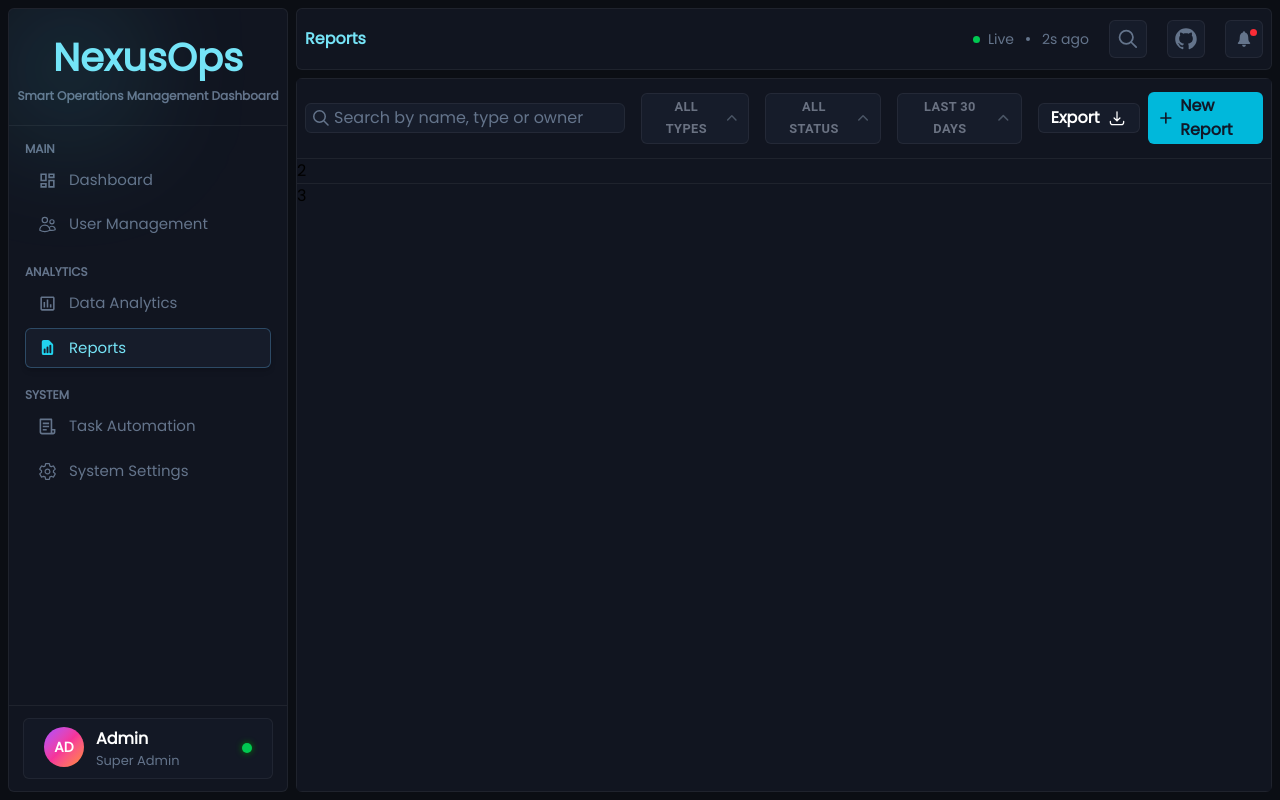
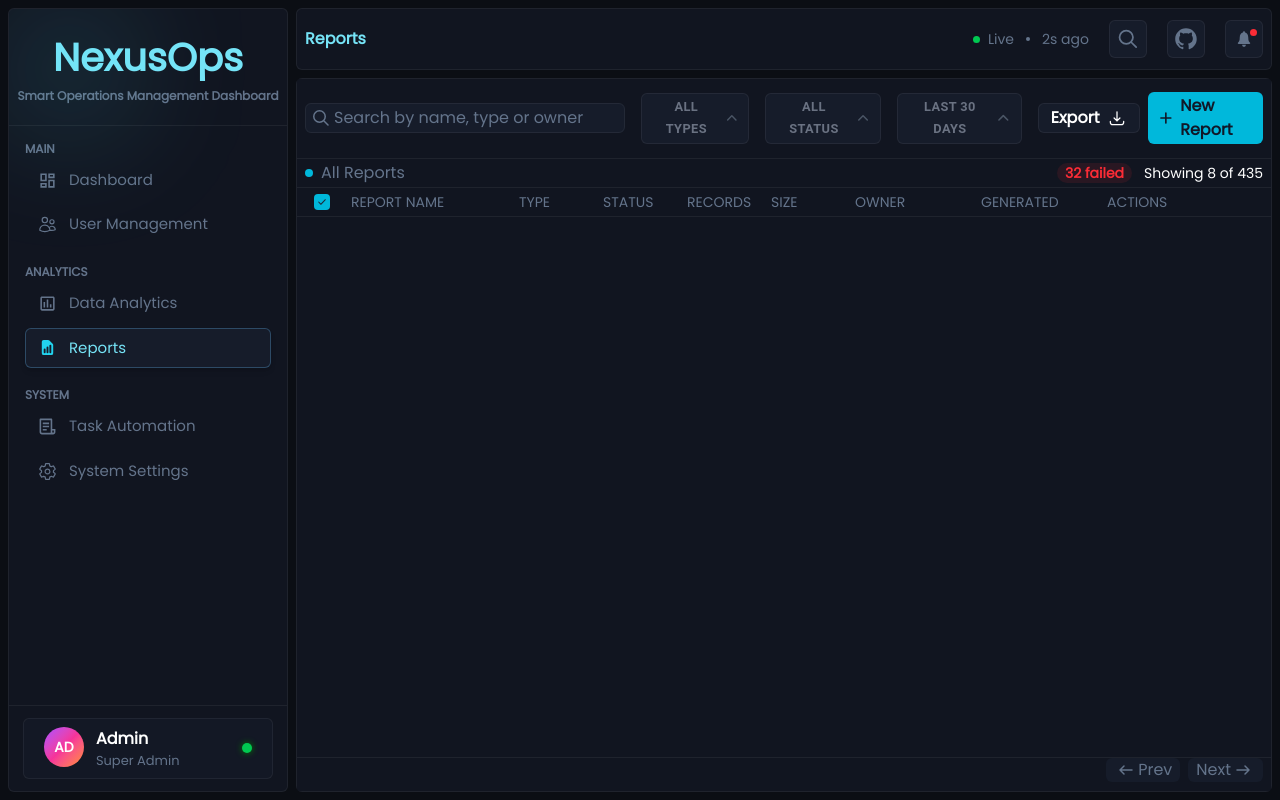
Before and after one commit to Khageswar-M/NexusOps-fe, a React (Vite) app: page /reports in a window 1280 px wide. Built offline with nearby package versions, Linux system fonts and the light colour scheme.

Commit message:
done with report table header

```diff
--- a/src/pages/AsideTabs/Reports.jsx
+++ b/src/pages/AsideTabs/Reports.jsx
@@ -4,8 +4,11 @@ import Arrow from '../../assets/ArrowUpDown.svg?react';
 import CustomizedMenu from "../../components/UserManagementCmp/CustomizedMenu";
 import DropDown from "../../components/DropDown";
 import { reportType, statusType, lastDay } from "../../config/RawData";
+import OnlineTag from "../../components/OnlineTag";
 import Download from '../../assets/Download.svg?react';
 import Plus from '../../assets/Plus.svg?react';
+import ArrowPrevNext from '../../assets/Arrow.svg?react';
+import CheckIcon from '../../assets/Check.svg?react';
 // redux
 import { useDispatch } from "react-redux";
 import { setTitle } from "../../redux/appSlice";
@@ -20,9 +23,11 @@ const Reports = () => {
   const [rolesAnchorE1, setRolesAnchorE1] = useState(null);
   const rolesOpen = Boolean(rolesAnchorE1);
 
+  const [checkAll, setCheckAll] = useState(true);
+
   return (
     <div
-      className="bg-surface h-full border border-border"
+      className="bg-surface h-full border border-border overflow-hidden"
     >
       {/* ROW ONE */}
       <div className="border-b border-border flex flex-row items-center p-2 w-full gap-2 overflow-y-auto">
@@ -71,10 +76,65 @@ const Reports = () => {
       </div>
 
       {/* ROW TWO */}
-      <div className="border-b border-border">2</div>
+      <div className="border-b border-border px-2 py-0.5 flex items-center justify-between">
+        <div className="flex flex-row items-center gap-2">
+          <OnlineTag diameter={8} bgColor={"cyan"}/>
+          <div className="text-text-muted">All Reports</div>
+        </div>
+
+        <div className="flex flex-row items-center gap-3">
+          <div className="text-sm text-red-500 bg-red-500/10 px-2 rounded-full font-bold">
+            32 failed
+          </div>
+          <div className="text-white text-sm">
+            Showing 8 of 435
+          </div>
+        </div>
+      </div>
 
       {/* ROW THREE */}
-      <div className="">3</div>
+      <div className="h-full flex flex-col">
+        {/* TABLE */}
+        <div className="h-[80%]">
+          {/* TABLE ROW */}
+          <div className="grid grid-rows-1 grid-cols-[0.5fr_2fr_1fr_1fr_1fr_1fr_1.5fr_1.5fr_2fr] border-b border-border p-1">
+            {
+              [
+                '',
+                'REPORT NAME',
+                'TYPE',
+                'STATUS',
+                'RECORDS',
+                'SIZE',
+                'OWNER',
+                'GENERATED',
+                'ACTIONS'
+              ].map((item, i) => (
+                  item === '' ? (
+                    <div className={`h-4 w-4  ${checkAll ? "bg-cyan-500" : "bg-gray-800"} m-auto rounded-sm cursor-pointer flex items-center justify-center`}
+                      onClick={() => setCheckAll(prev => !prev)}
+                    >
+                      {
+                        checkAll && <CheckIcon className="w-5 h-5 text-gray-800"/>
+                      }
+                    </div>
+                  ) : (
+                    <div className={`text-sm text-text-muted px-2`}>{item}</div>
+                  )
+              ))
+            }
+          </div>
+          {/* TABLE COL */}
+        </div>
+
+        {/* INDEXING */}
+        <div className="flex flex-row items-center border-t border-border">
+          <div className="flex flex-row items-center gap-2 justify-end w-full text-text-muted [&>div]:bg-surface-2 [&>div]:px-2 [&>div]:rounded-md px-2 ">
+            <div className="flex flex-row"><ArrowPrevNext className="rotate-180"/>Prev</div>
+            <div className="flex flex-row">Next <ArrowPrevNext/></div>
+          </div>
+        </div>
+      </div>
     </div>
   )
 }
```
Also changed, not shown: src/assets/Check.svg (added).
